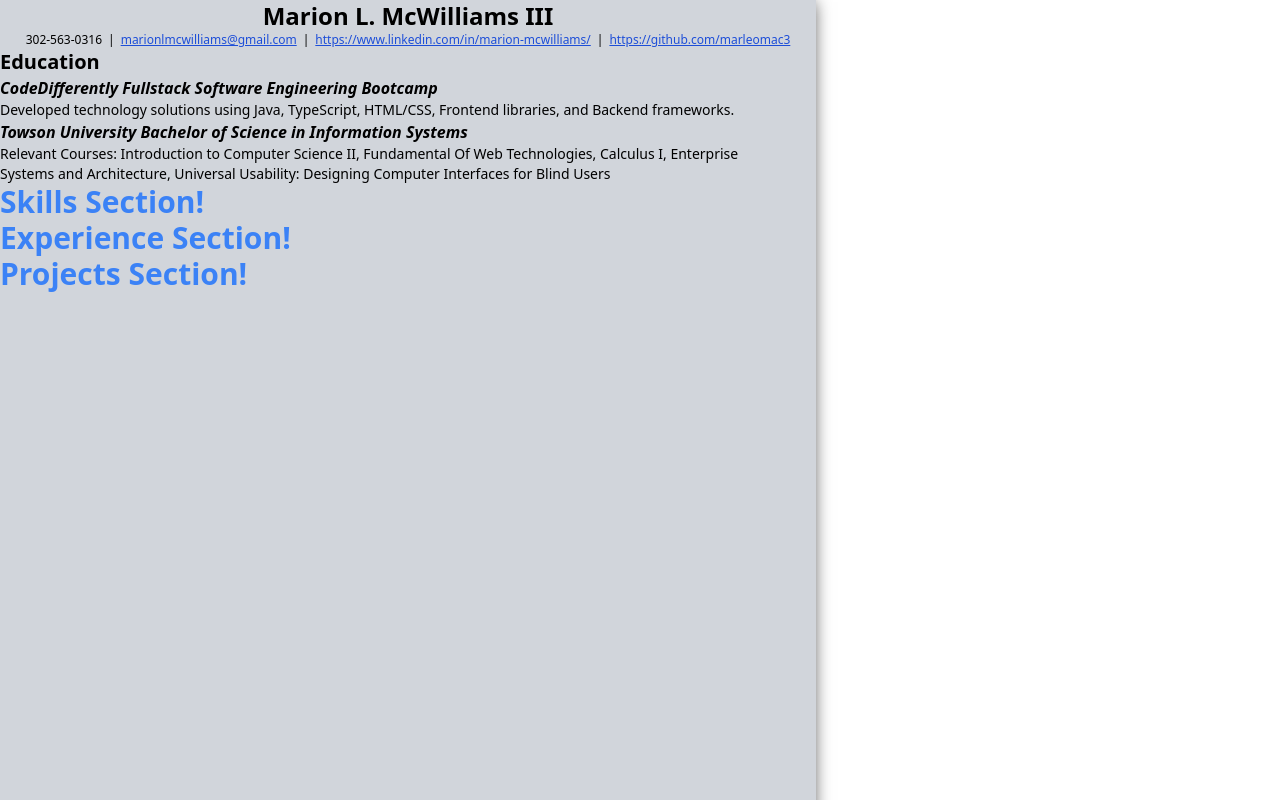
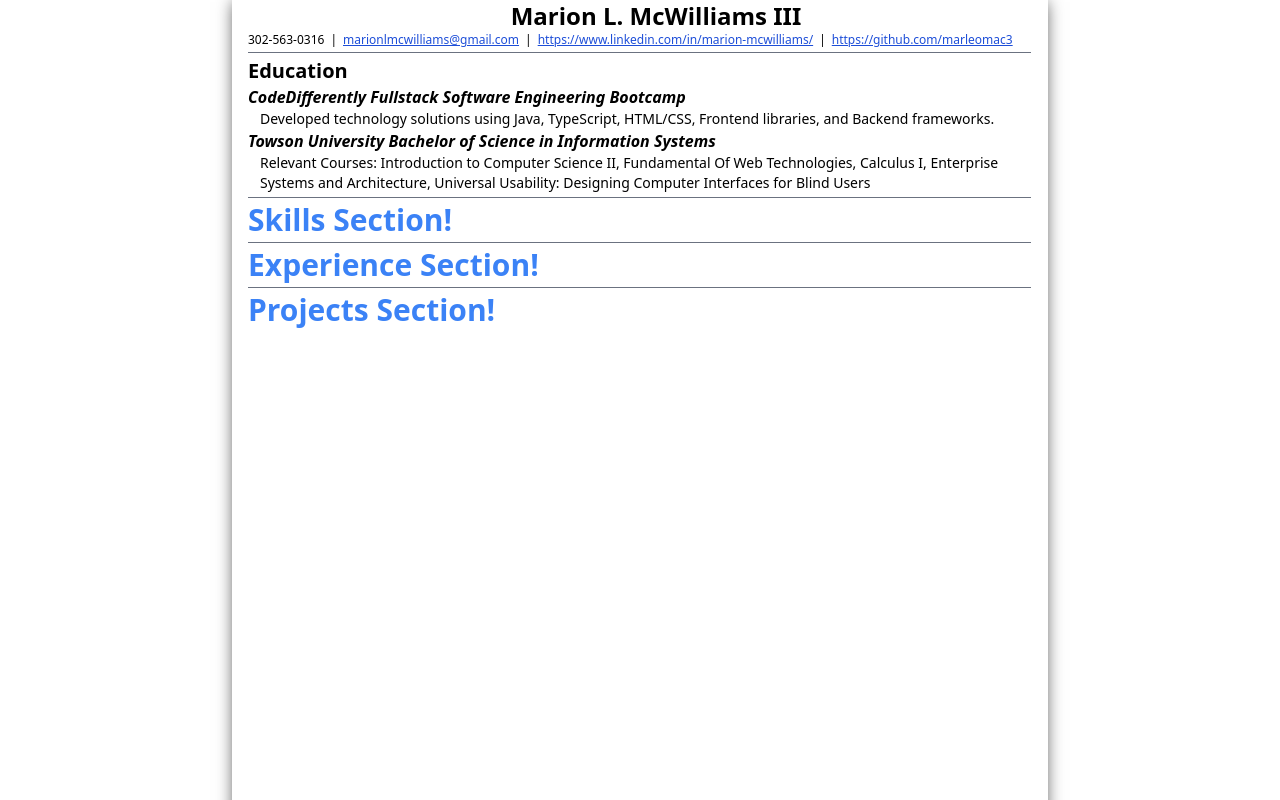
Before and after one commit to marleomac3/Resume, a React (Vite) app: page / in a window 1280 px wide. Shown: the top 800 px of the page. Built offline with nearby package versions, Linux system fonts and the light colour scheme.

Commit message:
Adds uniform page structure

```diff
--- a/src/App.jsx
+++ b/src/App.jsx
@@ -9,21 +9,25 @@ import BorderLine from './components/BorderLine';
 function App() {
   return (
     <>
-      <div id='content-div' className='flex flex-col items-center w-[51rem] h-[66rem] bg-gray-300 shadow-[0px_0px_16px_-2px_rgba(0,_0,_0,_0.7)]'>
-        <div id='header-section'>
+      <div id='content-div' className='flex flex-col mx-auto w-[51rem] h-[66rem] bg-white shadow-[0px_0px_16px_-2px_rgba(0,_0,_0,_0.7)]'>
+        <div id='header-section' className='ml-4 w-full'>
           <HeaderSection />
+          <BorderLine />
         </div>
         <main className='flex flex-col'>
-          <div id='education-section' className='w-full flex'>
+          <div id='education-section' className='ml-4 w-full'>
             <EducationSection />
+            <BorderLine />
           </div>
-          <div id='skills-section' className='w-full'>
+          <div id='skills-section' className='ml-4 w-full'>
             <SkillsSection />
+            <BorderLine />
           </div>
-          <div id='experience-section' className='w-full'>
+          <div id='experience-section' className='ml-4 w-full'>
             <ExperienceSection />
+            <BorderLine />
           </div>
-          <div id='projects-section' className='w-full'>
+          <div id='projects-section' className='ml-4 w-full'>
             <ProjectsSection />
           </div>
         </main>
--- a/src/components/BorderLine.jsx
+++ b/src/components/BorderLine.jsx
@@ -2,7 +2,7 @@ import React from 'react';
 
 export default function BorderLine() {
     return (
-        <div className="w-[96%]">
+        <div className="w-[96%] py-1">
             <hr className='w-[100%] mx-auto border-gray-500'/>
         </div>
     );
--- a/src/components/EducationSection.jsx
+++ b/src/components/EducationSection.jsx
@@ -3,15 +3,15 @@ import React from 'react';
 export default function EducationSection() {
     return (
         <div className="w-[96%]">
-            <h1 className="text-xl font-bold text-left text-black">Education</h1>
+            <h1 id="section-header">Education</h1>
             <ul>
                 <li>
-                    <h2 className='font-semibold italic'>CodeDifferently Fullstack Software Engineering Bootcamp</h2>
-                    <li className='text-sm'>Developed technology solutions using Java, TypeScript, HTML/CSS, Frontend libraries, and Backend frameworks.</li>
+                    <h2 id='list-header'>CodeDifferently Fullstack Software Engineering Bootcamp</h2>
+                    <li id='list-content'>Developed technology solutions using Java, TypeScript, HTML/CSS, Frontend libraries, and Backend frameworks.</li>
                 </li>
                 <li>
-                    <h2 className='font-semibold italic'>Towson University Bachelor of Science in Information Systems</h2>
-                    <li className='text-sm'>
+                    <h2 id='list-header'>Towson University Bachelor of Science in Information Systems</h2>
+                    <li id='list-content'>
                         <span className='font-medium'>Relevant Courses:</span> Introduction to Computer Science II, Fundamental Of Web Technologies,
                         Calculus I, Enterprise Systems and Architecture, Universal Usability: Designing Computer
                         Interfaces for Blind Users
--- a/src/styles/globals.css
+++ b/src/styles/globals.css
@@ -1,3 +1,15 @@
 @tailwind base;
 @tailwind components;
 @tailwind utilities;
+
+#section-header {
+    @apply text-xl font-bold text-left text-black;
+}
+
+#list-header {
+    @apply font-semibold italic;
+}
+
+#list-content {
+    @apply text-sm pl-3;
+}
```
